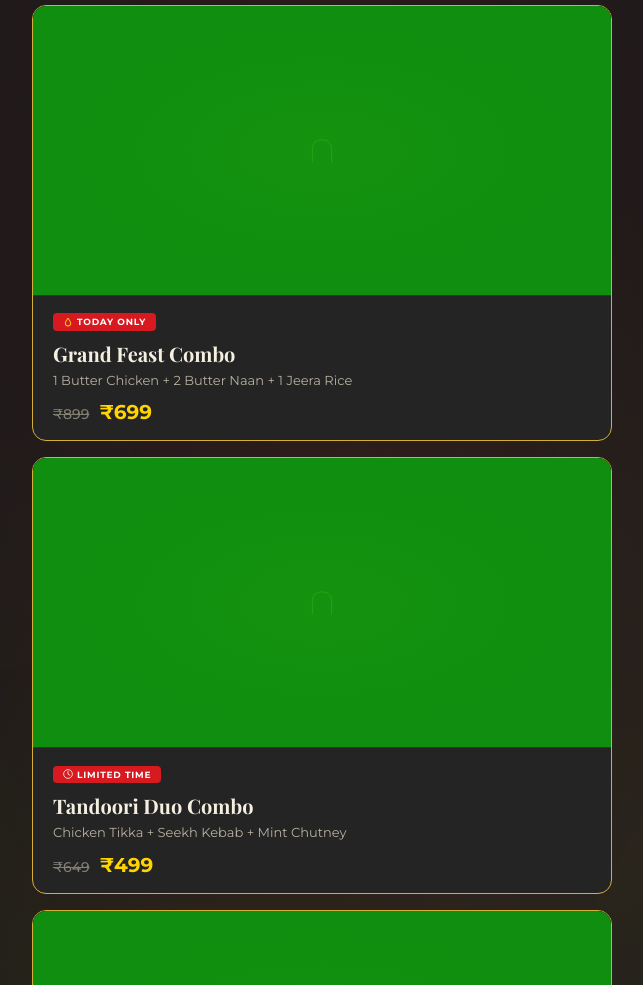
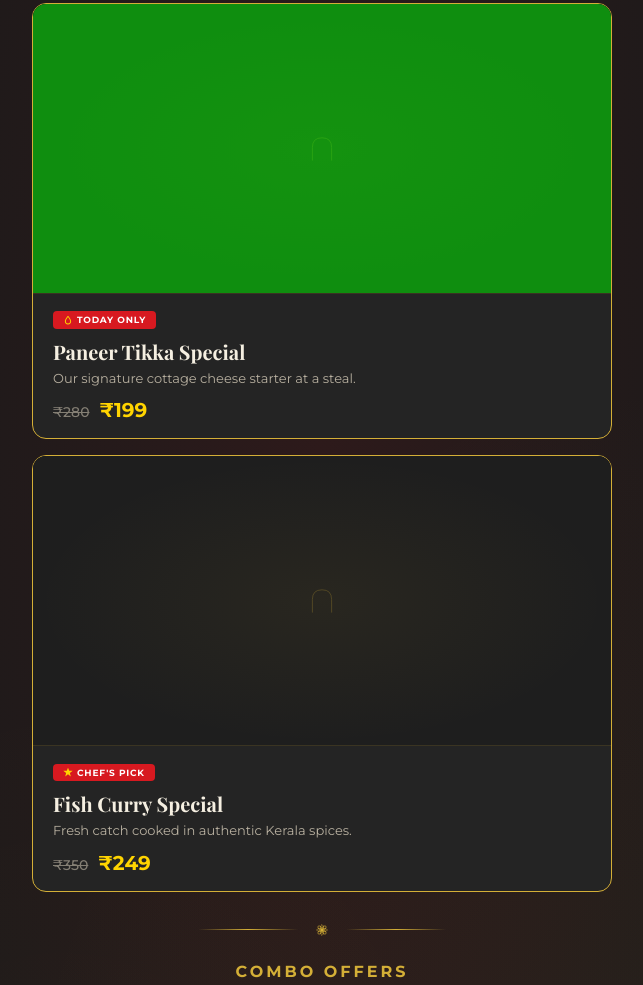
Before and after one commit to kochi-code/masala-hut-menu, a plain HTML site: page index.html in a window 1280 px wide. Shown: the part 159-1144 px from the top of the page, without its empty margins (318-961 px from the left). Drawn offline with nearby package versions, Linux system fonts and the light colour scheme; a web font is replaced by a local one.

Commit message:
Split Offers screen into Today's Offers and Combo Offers

```diff
--- a/index.html
+++ b/index.html
@@ -190,6 +190,16 @@
     .offer-original-price { font-family: var(--font-body); font-size: 14px; font-weight: 500; color: var(--muted-cream); text-decoration: line-through; opacity: .65; }
     .offer-price { font-family: var(--font-body); font-size: 20px; font-weight: 700; color: var(--saffron-yellow); }
 
+    .offers-section-title {
+      font-family: var(--font-body); font-size: 16px; font-weight: 700;
+      color: var(--royal-gold); text-align: center; margin-bottom: 4px;
+      letter-spacing: 3px; text-transform: uppercase;
+    }
+    .offers-date {
+      font-family: var(--font-body); font-size: 11px; font-weight: 500;
+      color: var(--muted-cream); text-align: center; margin-bottom: 20px;
+    }
+
     /* View Full Menu CTA */
     .view-menu-cta {
       display: flex; align-items: center; justify-content: center; gap: 10px;
@@ -362,8 +372,18 @@
   <div id="screenOffers" class="screen">
     <section class="offers-screen">
       <div class="offers-content">
-        <h2 class="section-title">Today's Offer</h2>
-        <div id="offersContainer"></div>
+        <h2 class="offers-section-title">TODAY'S OFFERS</h2>
+        <div class="offers-date" id="offersDate"></div>
+        <div id="todaysOffersContainer"></div>
+
+        <div class="gold-divider" style="padding: 10px 0 20px;">
+          <span class="line"></span>
+          <svg class="mandala" viewBox="0 0 40 40" fill="none"><g stroke="#D4AF37" stroke-width="1" fill="none"><ellipse cx="20" cy="20" rx="3" ry="9"/><ellipse cx="20" cy="20" rx="3" ry="9" transform="rotate(45 20 20)"/><ellipse cx="20" cy="20" rx="3" ry="9" transform="rotate(90 20 20)"/><ellipse cx="20" cy="20" rx="3" ry="9" transform="rotate(135 20 20)"/></g><circle cx="20" cy="20" r="2.5" fill="#D4AF37"/></svg>
+          <span class="line"></span>
+        </div>
+
+        <h2 class="offers-section-title" style="margin-bottom: 24px;">COMBO OFFERS</h2>
+        <div id="comboOffersContainer"></div>
 
         <div class="gold-divider" style="padding: 10px 0 20px;">
           <span class="line"></span>
@@ -442,7 +462,12 @@
     /* ────────────────────────────────────────
        DATA: OFFERS & MENU
     ──────────────────────────────────────── */
-    const OFFERS_DATA = [
+    const TODAYS_OFFERS = [
+      { name: "Paneer Tikka Special", desc: "Our signature cottage cheese starter at a steal.", originalPrice: 280, offerPrice: 199, badge: "Today Only", image: "images/dishes/paneer-tikka.jpg" },
+      { name: "Fish Curry Special", desc: "Fresh catch cooked in authentic Kerala spices.", originalPrice: 350, offerPrice: 249, badge: "Chef's Pick", image: "images/offers/fish-curry.jpg" }
+    ];
+
+    const COMBO_OFFERS = [
       { name: "Grand Feast Combo", desc: "1 Butter Chicken + 2 Butter Naan + 1 Jeera Rice", originalPrice: 899, offerPrice: 699, badge: "Today Only", image: "images/offers/grand-feast-combo.jpg" },
       { name: "Tandoori Duo Combo", desc: "Chicken Tikka + Seekh Kebab + Mint Chutney", originalPrice: 649, offerPrice: 499, badge: "Limited Time", image: "images/offers/tandoori-duo-combo.jpg" },
       { name: "Family Biryani Combo", desc: "2 Chicken Biryani + 1 Raita + 1 Gulab Jamun (2pc)", originalPrice: 999, offerPrice: 799, badge: "Chef's Pick", image: "images/offers/family-biryani-combo.jpg" },
@@ -578,8 +603,10 @@
       animateOffers();
     });
 
-    const offersContainer = document.getElementById('offersContainer');
-    offersContainer.innerHTML = OFFERS_DATA.map(offer => {
+    document.getElementById('offersDate').textContent = new Date().toLocaleDateString('en-GB', { weekday: 'short', day: 'numeric', month: 'long' });
+
+    function renderOfferCards(offersArray) {
+      return offersArray.map(offer => {
         let badgeIcon = SVG_FLAME;
         if (offer.badge.toLowerCase().includes('limited')) badgeIcon = SVG_CLOCK;
         if (offer.badge.toLowerCase().includes('chef')) badgeIcon = SVG_STAR;
@@ -602,6 +629,10 @@
             </div>
           </div>`;
       }).join('');
+    }
+
+    document.getElementById('todaysOffersContainer').innerHTML = renderOfferCards(TODAYS_OFFERS);
+    document.getElementById('comboOffersContainer').innerHTML = renderOfferCards(COMBO_OFFERS);
 
     function animateOffers() {
       const cards = document.querySelectorAll('.offer-card');
```
Lines whose indentation alone changed are shown as unchanged.
